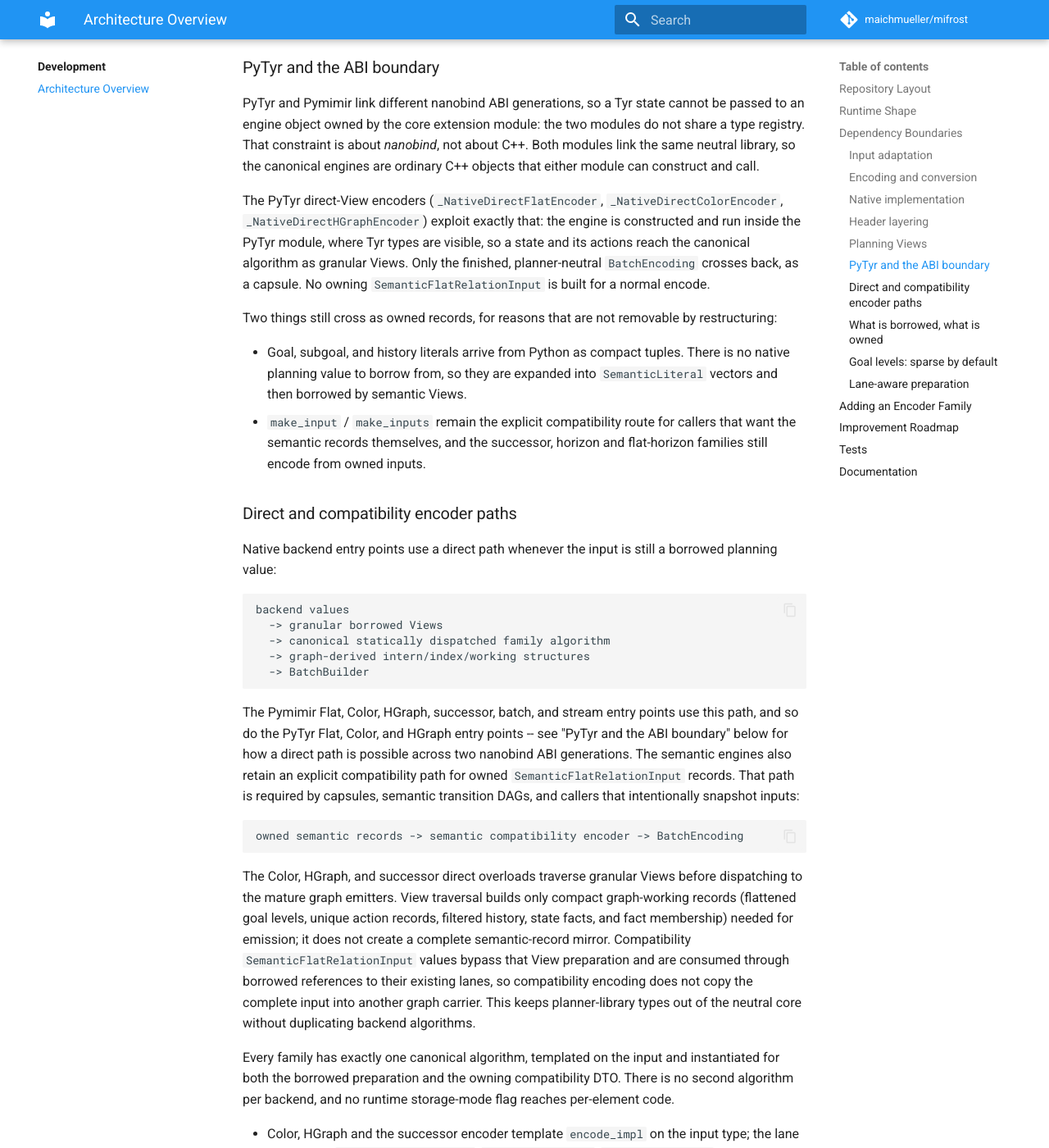
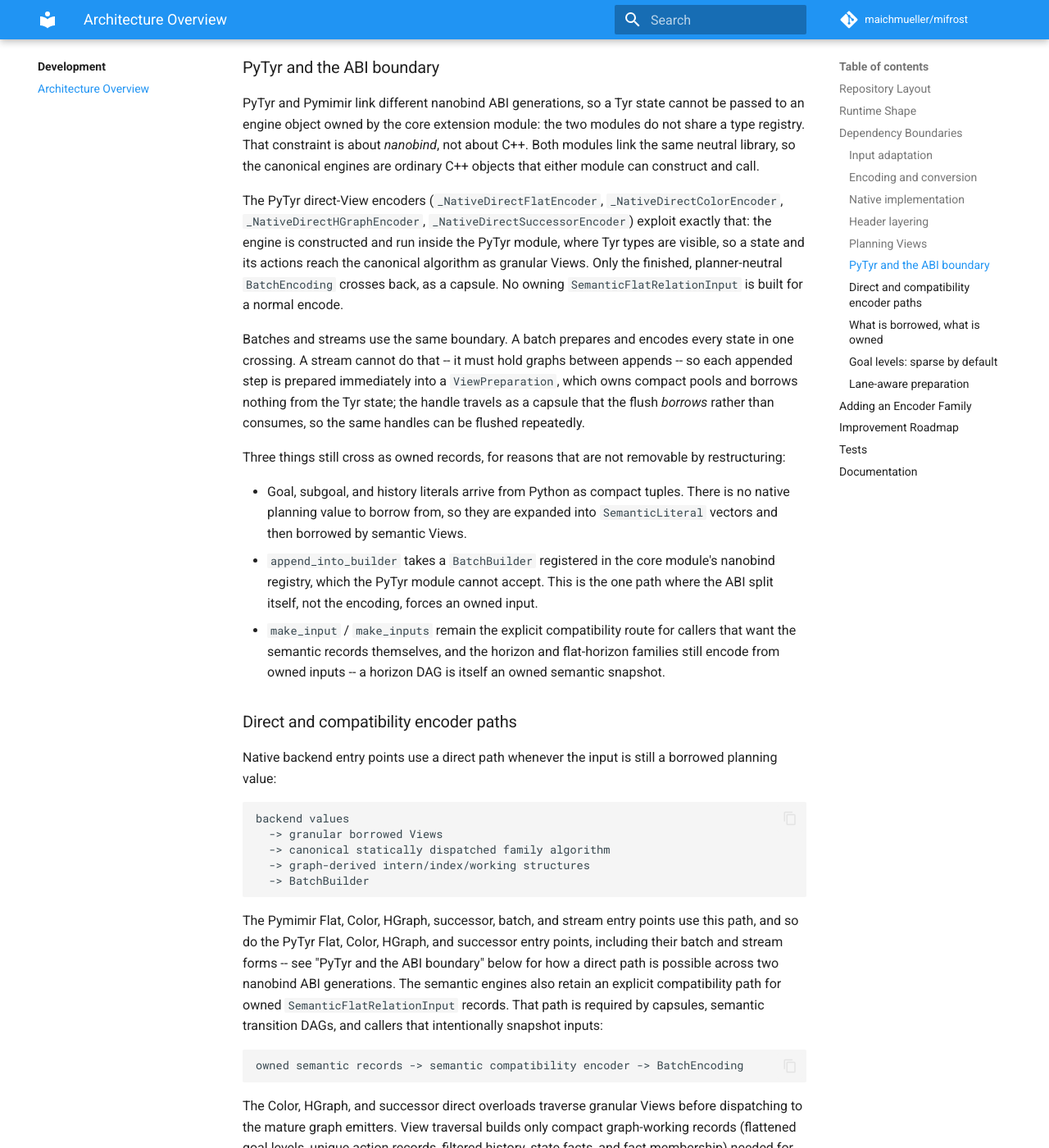
Before and after one commit to maichmueller/mifrost, an MkDocs documentation site: the page built from docs/development/architecture.md, in a window 1280 px wide and 1400 px high, scrolled down 2936 px. Shown: the whole window at 82% size. Built offline with MkDocs 1.6.1 and Material for MkDocs 9.7.7, drawn with Linux system fonts in a browser that asks for light colours; comment, search, counter and statistics services are not loaded; the version menu is left out.

Commit message:
Document the direct-View batch and stream boundary
Records what a prepared handle is, why a batch does not need one per graph,
why a stream does, and the three things that still cross the PyTyr ABI as
owned records -- including `append_into_builder`, whose reason is the
nanobind registry split rather than the encoding.

Co-Authored-By: Claude Opus 5 <noreply@anthropic.com>

````diff
--- a/docs/development/architecture.md
+++ b/docs/development/architecture.md
@@ -128,21 +128,33 @@ not about C++. Both modules link the same neutral library, so the canonical
 engines are ordinary C++ objects that either module can construct and call.
 
 The PyTyr direct-View encoders (`_NativeDirectFlatEncoder`,
-`_NativeDirectColorEncoder`, `_NativeDirectHGraphEncoder`) exploit exactly that:
-the engine is constructed and run inside the PyTyr module, where Tyr types are
-visible, so a state and its actions reach the canonical algorithm as granular
-Views. Only the finished, planner-neutral `BatchEncoding` crosses back, as a
-capsule. No owning `SemanticFlatRelationInput` is built for a normal encode.
+`_NativeDirectColorEncoder`, `_NativeDirectHGraphEncoder`,
+`_NativeDirectSuccessorEncoder`) exploit exactly that: the engine is constructed
+and run inside the PyTyr module, where Tyr types are visible, so a state and its
+actions reach the canonical algorithm as granular Views. Only the finished,
+planner-neutral `BatchEncoding` crosses back, as a capsule. No owning
+`SemanticFlatRelationInput` is built for a normal encode.
 
-Two things still cross as owned records, for reasons that are not removable by
+Batches and streams use the same boundary. A batch prepares and encodes every
+state in one crossing. A stream cannot do that -- it must hold graphs between
+appends -- so each appended step is prepared immediately into a
+`ViewPreparation`, which owns compact pools and borrows nothing from the Tyr
+state; the handle travels as a capsule that the flush *borrows* rather than
+consumes, so the same handles can be flushed repeatedly.
+
+Three things still cross as owned records, for reasons that are not removable by
 restructuring:
 
 - Goal, subgoal, and history literals arrive from Python as compact tuples.
   There is no native planning value to borrow from, so they are expanded into
   `SemanticLiteral` vectors and then borrowed by semantic Views.
+- `append_into_builder` takes a `BatchBuilder` registered in the core module's
+  nanobind registry, which the PyTyr module cannot accept. This is the one path
+  where the ABI split itself, not the encoding, forces an owned input.
 - `make_input` / `make_inputs` remain the explicit compatibility route for
-  callers that want the semantic records themselves, and the successor, horizon
-  and flat-horizon families still encode from owned inputs.
+  callers that want the semantic records themselves, and the horizon and
+  flat-horizon families still encode from owned inputs -- a horizon DAG is
+  itself an owned semantic snapshot.
 
 ### Direct and compatibility encoder paths
 
@@ -158,7 +170,8 @@ backend values
 ```
 
 The Pymimir Flat, Color, HGraph, successor, batch, and stream entry points use
-this path, and so do the PyTyr Flat, Color, and HGraph entry points -- see
+this path, and so do the PyTyr Flat, Color, HGraph, and successor entry points,
+including their batch and stream forms -- see
 "PyTyr and the ABI boundary" below for how a direct path is possible across two
 nanobind ABI generations. The semantic engines also retain an explicit
 compatibility path for owned `SemanticFlatRelationInput` records. That path is
````
Also changed, not shown: docs/flat-composition.md (+16 -6 lines).
